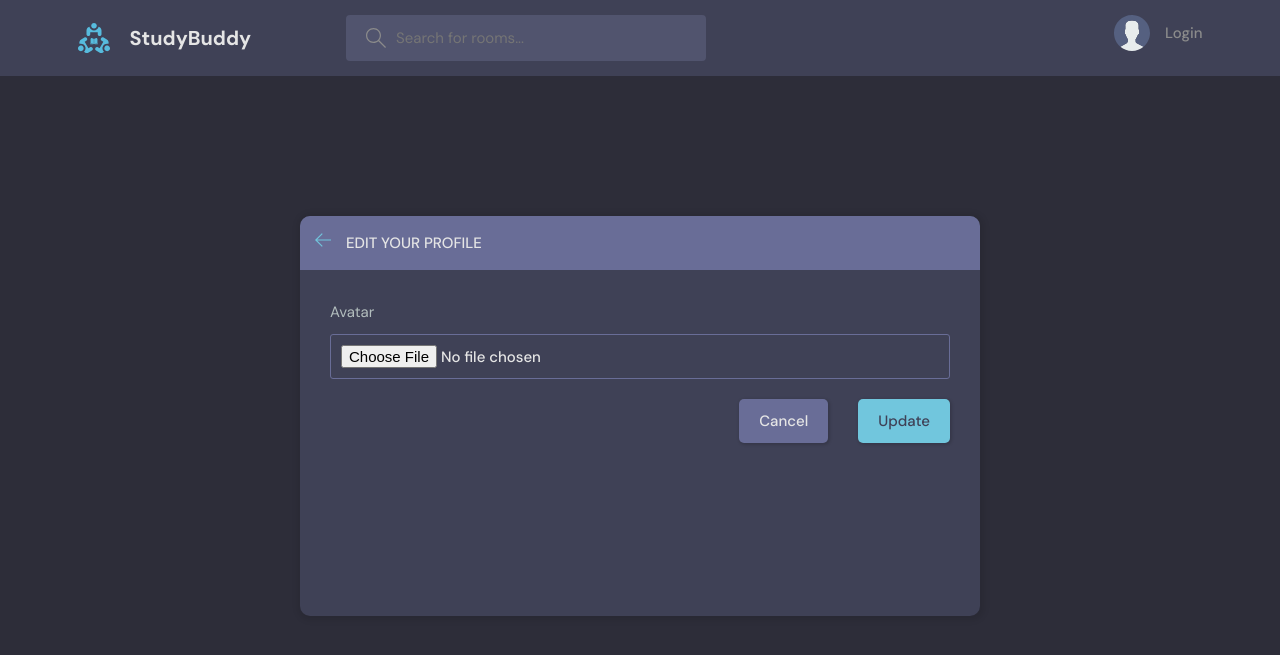
After one commit to arshiabh/discord_django, a Django app: template backend/api/templates/api/update_user.html in a window 1280 px wide. The commit adds this page. Shown: the top 655 px of the page. Run offline with Django 3.2, Linux system fonts and the light colour scheme; the template is opened without the code that fills it, so the values that code supplies are empty.

Commit message:
creating edit profile

```diff
--- a/backend/api/templates/api/index.html
+++ b/backend/api/templates/api/index.html
@@ -9,6 +9,7 @@
 
         <!-- Room List Start -->
         <div class="roomList">
+
           <div class="mobile-menu">
             <form class="header__search">
               <label>
@@ -26,7 +27,9 @@
               <a class="btn btn--main btn--pill" href="#">Recent Activities</a>
             </div>
           </div>
+
           <div class="roomList__header">
+
             <div>
               <h2>Study Room</h2>
               <p>{{ room_count }} Rooms available</p>
--- a/backend/api/templates/api/profile.html
+++ b/backend/api/templates/api/profile.html
@@ -22,7 +22,9 @@
           <div class="profile__info">
             <h3>{{ user.username }}</h3>
             <p>@{{user.username }}</p>
-            <a href="edit-user.html" class="btn btn--main btn--pill">Edit Profile</a>
+            {% if request.user == user %}
+            <a href="{% url 'update-user'  %}" class="btn btn--main btn--pill">Edit Profile</a>
+            {% endif %}
           </div>
           <div class="profile__about">
             <h3>About</h3>
--- /dev/null
+++ b/backend/api/templates/api/update_user.html
@@ -0,0 +1,40 @@
+{% extends "main.html" %}
+{% block content %}
+<main class="update-account layout">
+    <div class="container">
+        <div class="layout__box">
+            <div class="layout__boxHeader">
+                <div class="layout__boxTitle">
+                    <a href="{% url 'index' %}">
+                        <svg version="1.1" xmlns="http://www.w3.org/2000/svg" width="32" height="32"
+                            viewBox="0 0 32 32">
+                            <title>arrow-left</title>
+                            <path
+                                d="M13.723 2.286l-13.723 13.714 13.719 13.714 1.616-1.611-10.96-10.96h27.625v-2.286h-27.625l10.965-10.965-1.616-1.607z">
+                            </path>
+                        </svg>
+                    </a>
+                    <h3>Edit your profile</h3>
+                </div>
+            </div>
+            <div class="layout__body">
+                <form class="form" action="" method="POST">
+                    {% csrf_token %}
+                    <div class="form__group">
+                        <label for="profile_pic">Avatar</label>
+                        <input id="profile_pic" name="profile_pic" type="file" />
+                    </div>
+
+
+                    <div class="form__action">
+                        <a class="btn btn--dark" href="{% url 'index' %}">Cancel</a>
+                        <button class="btn btn--main" type="submit">Update</button>
+                    </div>
+                </form>
+            </div>
+        </div>
+    </div>
+    </div>
+</main>
+
+{% endblock %}
--- a/backend/api/urls.py
+++ b/backend/api/urls.py
@@ -11,6 +11,7 @@ urlpatterns = [
     path('room/<str:pk>/', views.room, name='room'),
     path('delete-messege/<str:pk>/', views.DeleteMessege, name='delete-messege'),
     path('profile/<str:pk>/', views.Profile, name='profile'),
+    path('update-user/', views.updateUser, name='update-user'),
 
 
     path('create-room/', views.createRoom, name='create-room'),
--- a/backend/templates/navbar.html
+++ b/backend/templates/navbar.html
@@ -42,7 +42,7 @@
         </div>
 
         <div class="dropdown-menu">
-        <a href="settings.html" class="dropdown-link"
+        <a href="{% url 'update-user' %}" class="dropdown-link"
             ><svg version="1.1" xmlns="http://www.w3.org/2000/svg" width="32" height="32" viewBox="0 0 32 32">
             <title>tools</title>
             <path
```
Also changed, not shown: backend/api/views.py (+17 -3 lines).
